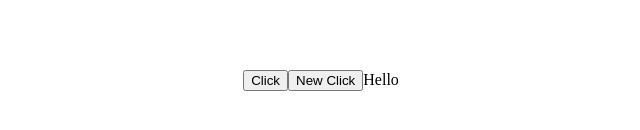
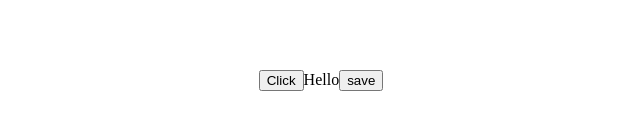
Before and after one commit to rajeshrc12/interview, a React (Vite) app in the folder reactjs/: page / in a window 1280 px wide. Shown: the part 320-450 px from the top of the page, without its empty margins (319-959 px from the left). Built offline with nearby package versions, Linux system fonts and the light colour scheme.

Commit message:
reactjs: useCallback hook

```diff
--- a/reactjs/src/App.tsx
+++ b/reactjs/src/App.tsx
@@ -1,6 +1,7 @@
 // import OnlyMemo from "./only-memo";
+// import UseMemo from "./use-memo";
 
-import UseMemo from "./use-memo";
+import UseCallback from "./use-callback";
 
 const App = () => {
   return (
@@ -14,7 +15,8 @@ const App = () => {
       }}
     >
       {/* <OnlyMemo /> */}
-      <UseMemo />
+      {/* <UseMemo /> */}
+      <UseCallback />
     </div>
   );
 };
--- /dev/null
+++ b/reactjs/src/use-callback-child.tsx
@@ -0,0 +1,13 @@
+import React from "react";
+
+const UseCallbackChild = ({ handleSave }: { handleSave: () => void }) => {
+  console.log("UseCallbackChild render", handleSave);
+  return (
+    <div>
+      Hello
+      <button onClick={handleSave}>save</button>
+    </div>
+  );
+};
+
+export default React.memo(UseCallbackChild);
--- /dev/null
+++ b/reactjs/src/use-callback.tsx
@@ -0,0 +1,20 @@
+import { useCallback, useState } from "react";
+import UseCallbackChild from "./use-callback-child";
+
+const UseCallback = () => {
+  const [count, setCount] = useState(0);
+
+  const handleSave = useCallback(() => {
+    console.log("UseCallback handleSave clicked");
+  }, []);
+
+  console.log("UseCallback render");
+  return (
+    <>
+      <button onClick={() => setCount(count + 1)}>Click</button>
+      <UseCallbackChild handleSave={handleSave} />
+    </>
+  );
+};
+
+export default UseCallback;
```
